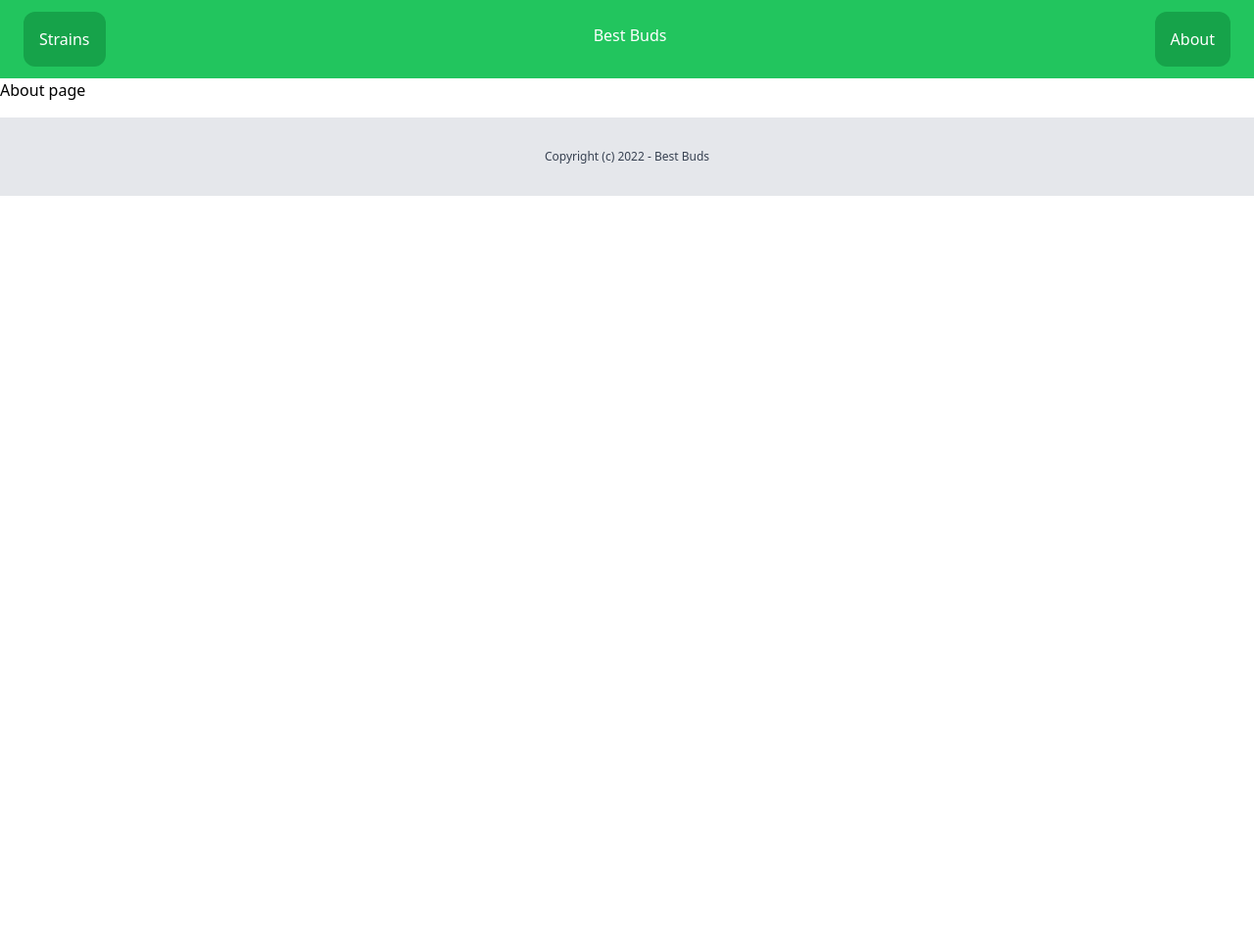
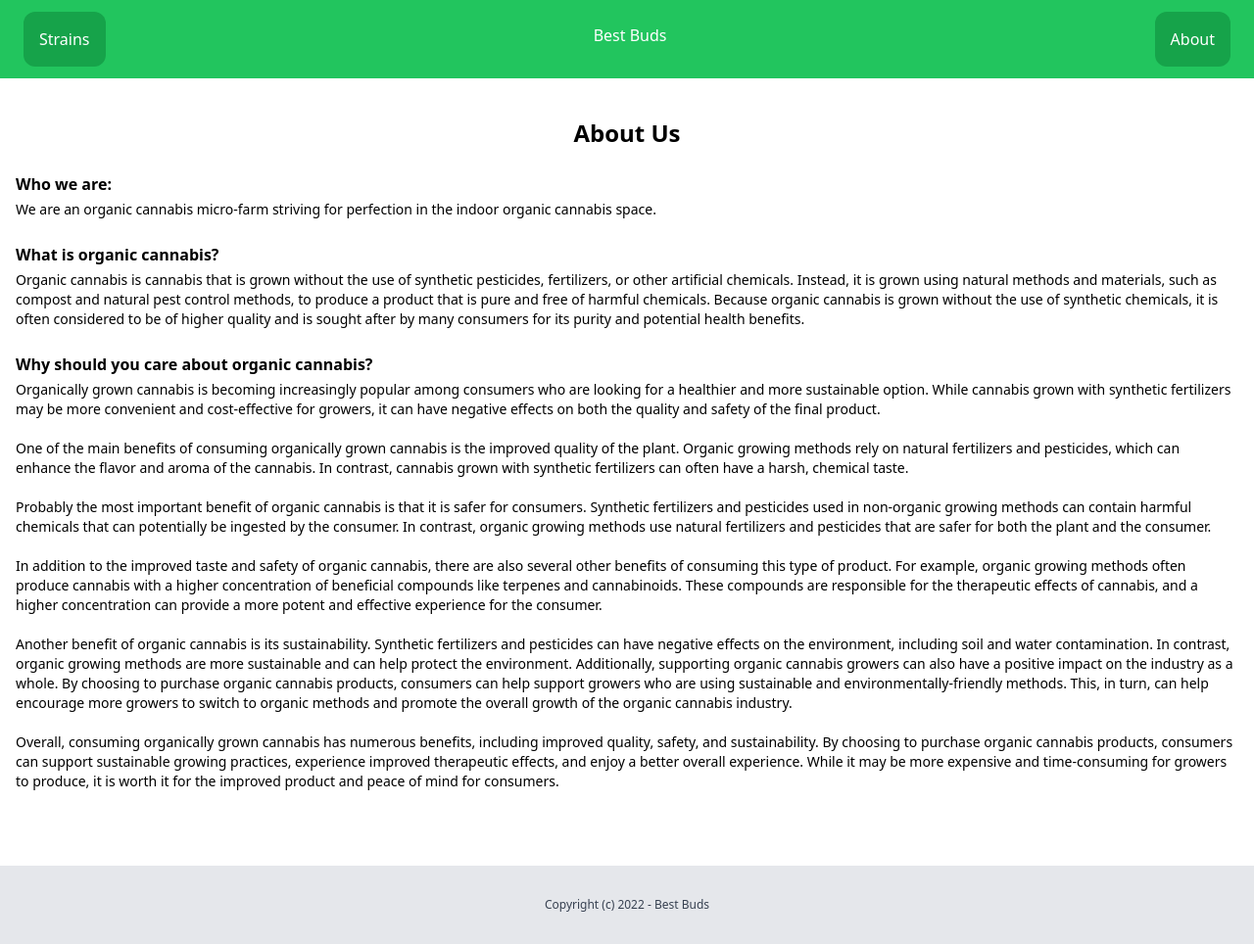
Before and after one commit to Troxed/BestBuds, a Django app: page /about/ in a window 1280 px wide. Shown: the whole page at 98% size. Before the commit the page ends 200 px from the top, so only its background shows below. Run offline with Django 4.2, Linux system fonts and the light colour scheme; some libraries are stand-ins or nearby versions.

Commit message:
Added about us page content

```diff
--- a/best_buds/settings.py
+++ b/best_buds/settings.py
@@ -165,9 +165,11 @@ USE_TZ = True
 # https://docs.djangoproject.com/en/4.1/howto/static-files/
 
 STATIC_URL = '/static/'
+STATIC_ROOT = os.path.join(BASE_DIR, 'static')
+
 MEDIA_URL = '/media/'
 MEDIA_ROOT = os.path.join(BASE_DIR, 'media')
-STATIC_ROOT = os.path.join(BASE_DIR, 'static')
+
 
 # Default primary key field type
 # https://docs.djangoproject.com/en/4.1/ref/settings/#default-auto-field
--- a/core/templates/core/about.html
+++ b/core/templates/core/about.html
@@ -3,5 +3,25 @@
 {% block title %}About{% endblock %}
 
 {% block content %}
-About page
+    <div class="py-4 px-4 whitespace-pre-line">
+        <h1 class="text-center font-bold text-2xl">About Us</h1>
+        <h2 class="font-semibold -mb-5">Who we are:</h2>
+        <p class="text-sm">We are an organic cannabis micro-farm striving for perfection in the indoor organic cannabis space.</p>
+        <h2 class="font-semibold -mb-5">What is organic cannabis?</h2>
+        <p class="text-sm">Organic cannabis is cannabis that is grown without the use of synthetic pesticides, fertilizers, or other artificial chemicals. Instead, it is grown using natural methods and materials, such as compost and natural pest control methods, to produce a product that is pure and free of harmful chemicals. Because organic cannabis is grown without the use of synthetic chemicals, it is often considered to be of higher quality and is sought after by many consumers for its purity and potential health benefits.</p>
+         <h2 class="font-semibold -mb-5">Why should you care about organic cannabis?</h2>
+        <p class="text-sm">Organically grown cannabis is becoming increasingly popular among consumers who are looking for a healthier and more sustainable option. While cannabis grown with synthetic fertilizers may be more convenient and cost-effective for growers, it can have negative effects on both the quality and safety of the final product.
+
+One of the main benefits of consuming organically grown cannabis is the improved quality of the plant. Organic growing methods rely on natural fertilizers and pesticides, which can enhance the flavor and aroma of the cannabis. In contrast, cannabis grown with synthetic fertilizers can often have a harsh, chemical taste.
+
+Probably the most important benefit of organic cannabis is that it is safer for consumers. Synthetic fertilizers and pesticides used in non-organic growing methods can contain harmful chemicals that can potentially be ingested by the consumer. In contrast, organic growing methods use natural fertilizers and pesticides that are safer for both the plant and the consumer.
+
+In addition to the improved taste and safety of organic cannabis, there are also several other benefits of consuming this type of product. For example, organic growing methods often produce cannabis with a higher concentration of beneficial compounds like terpenes and cannabinoids. These compounds are responsible for the therapeutic effects of cannabis, and a higher concentration can provide a more potent and effective experience for the consumer.
+
+Another benefit of organic cannabis is its sustainability. Synthetic fertilizers and pesticides can have negative effects on the environment, including soil and water contamination. In contrast, organic growing methods are more sustainable and can help protect the environment. Additionally, supporting organic cannabis growers can also have a positive impact on the industry as a whole. By choosing to purchase organic cannabis products, consumers can help support growers who are using sustainable and environmentally-friendly methods. This, in turn, can help encourage more growers to switch to organic methods and promote the overall growth of the organic cannabis industry.
+
+Overall, consuming organically grown cannabis has numerous benefits, including improved quality, safety, and sustainability. By choosing to purchase organic cannabis products, consumers can support sustainable growing practices, experience improved therapeutic effects, and enjoy a better overall experience. While it may be more expensive and time-consuming for growers to produce, it is worth it for the improved product and peace of mind for consumers.
+
+</p>
+    </div>
 {% endblock %}
```
Also changed, not shown: static/seedling.png (added).
